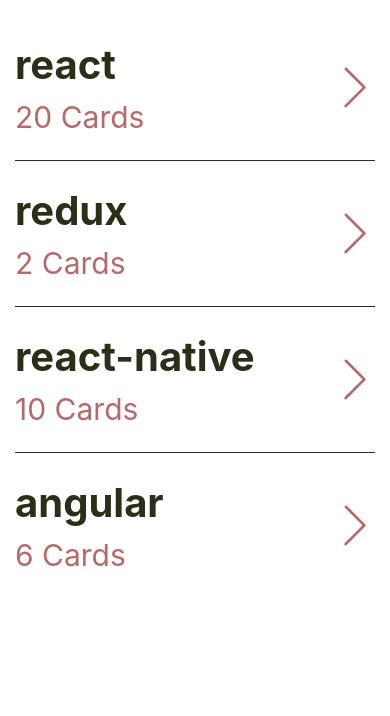
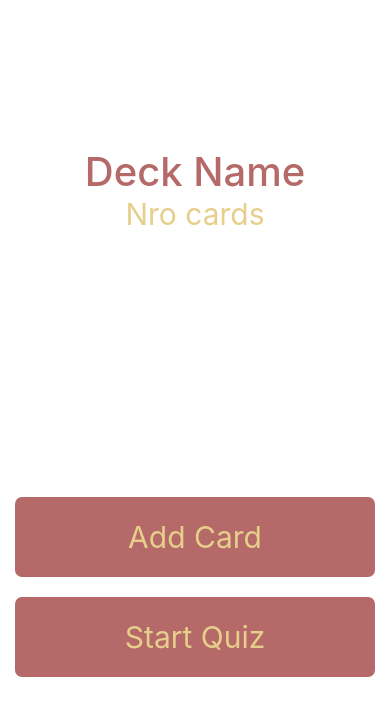
Before and after one commit to yarogallo/Udacicards, a React Native app: screen / in a window 390 px wide. Shown: the top 716 px of the page. Built offline with nearby package versions, Linux system fonts and the light colour scheme.

Commit message:
Created DeckView component

```diff
--- a/App.js
+++ b/App.js
@@ -1,6 +1,7 @@
 import React from 'react';
 import { StyleSheet, Text, View } from 'react-native';
 import DeckListView from './components/DeckListView';
+import DeckView from './components/DeckView';
 
 const data = [
 	{title: 'react', nroCards: 20},
@@ -13,7 +14,7 @@
   render() {
     return (
       <View style={{flex: 1}}>
-        <DeckListView deckList={data}/>
+        <DeckView />
       </View>
     );
   }
--- /dev/null
+++ b/components/DeckView/index.js
@@ -0,0 +1,55 @@
+import React, { Component } from 'react';
+import { Text, View, TouchableOpacity, StyleSheet } from 'react-native';
+import {
+	red,
+	yellow
+ } from '../../helper/colors';
+ import TextButton from '../TextButton';
+
+class DeckView extends Component {
+	render() {
+		return(
+			<View style={styles.container}>
+				<View>
+					<Text style={styles.textTitle}>Deck Name</Text>
+					<Text style={styles.textCounter}>Nro cards</Text>
+				</View>
+				<View>
+					<TextButton text="Add Card" styleBtn={styles.addCardBtn} styleTextBtn={styles.textBtn}/>
+					<TextButton text="Start Quiz" styleBtn={styles.addCardBtn} styleTextBtn={styles.textBtn}/>
+				</View>
+
+			</View>
+		);
+	}
+}
+
+const styles = StyleSheet.create({
+	container: {
+		flex: 1,
+		justifyContent: 'space-around',
+		padding: 15
+	},
+	textTitle: {
+		color: red,
+		fontSize: 40,
+		fontWeight: '500',
+		textAlign: 'center'
+	},
+	textCounter: {
+		color: yellow,
+		fontSize: 30,
+		textAlign: 'center'
+	},
+	addCardBtn: {
+		marginBottom: 20,
+		borderColor: red,
+		backgroundColor: red
+	},
+	textBtn: {
+		color: yellow
+	}
+
+});
+
+export default DeckView;
--- /dev/null
+++ b/components/TextButton/index.js
@@ -0,0 +1,26 @@
+import React from 'react';
+import { Text, TouchableOpacity, StyleSheet } from 'react-native';
+
+function DeckView(props) {
+	const { text, onPress, styleBtn, styleTextBtn } = props;
+	return(
+		<TouchableOpacity style={[styles.button, styleBtn]}>
+			<Text style={[styles.text, styleTextBtn]}>{text}</Text>
+		</TouchableOpacity>
+	);
+}
+
+const styles = StyleSheet.create({
+	button: {
+		borderWidth: 2,
+		borderRadius: 7,
+		padding: 20
+	},
+	text: {
+		textAlign: 'center',
+		fontSize: 30
+	}
+
+});
+
+export default DeckView;
```
